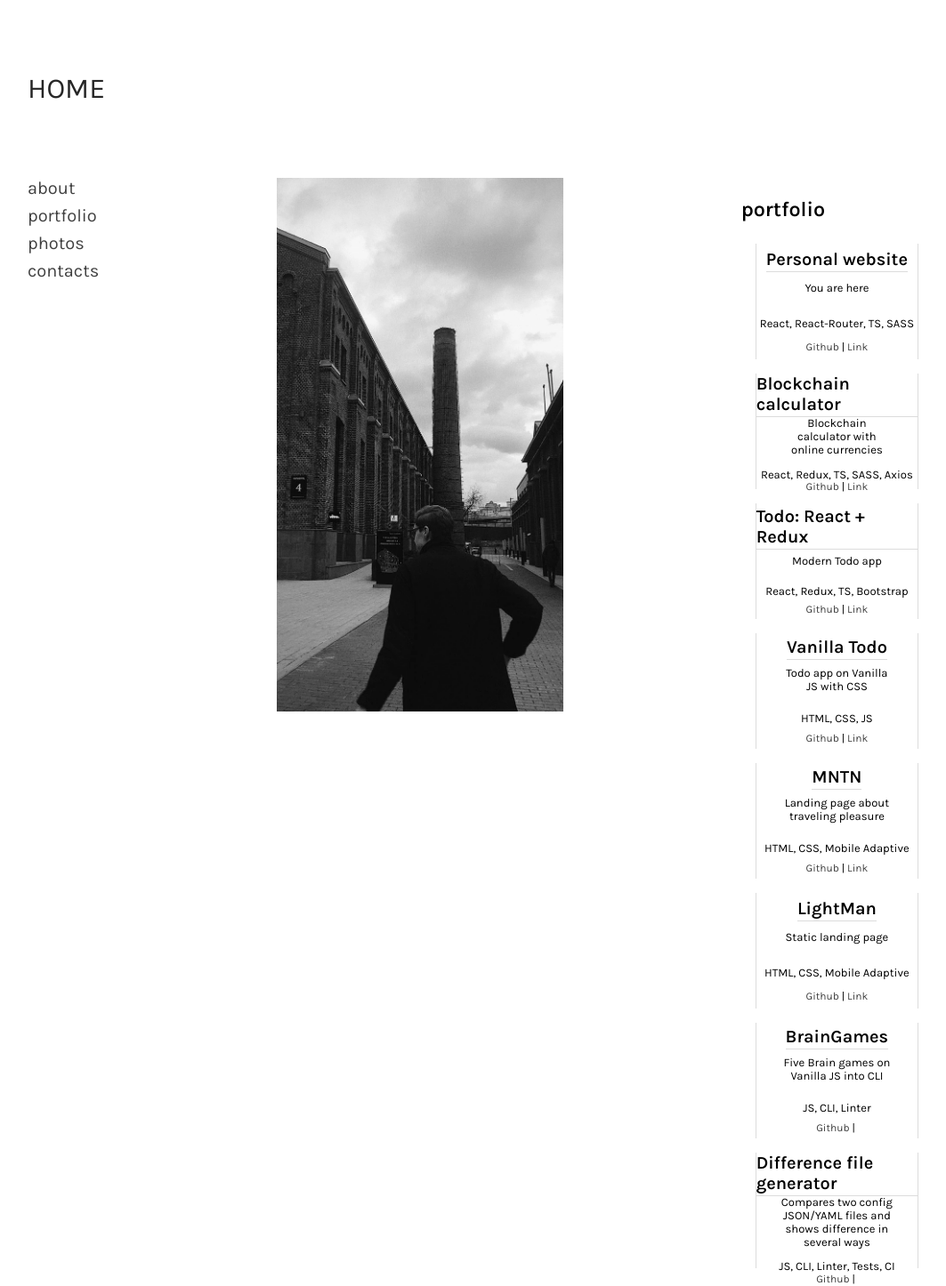
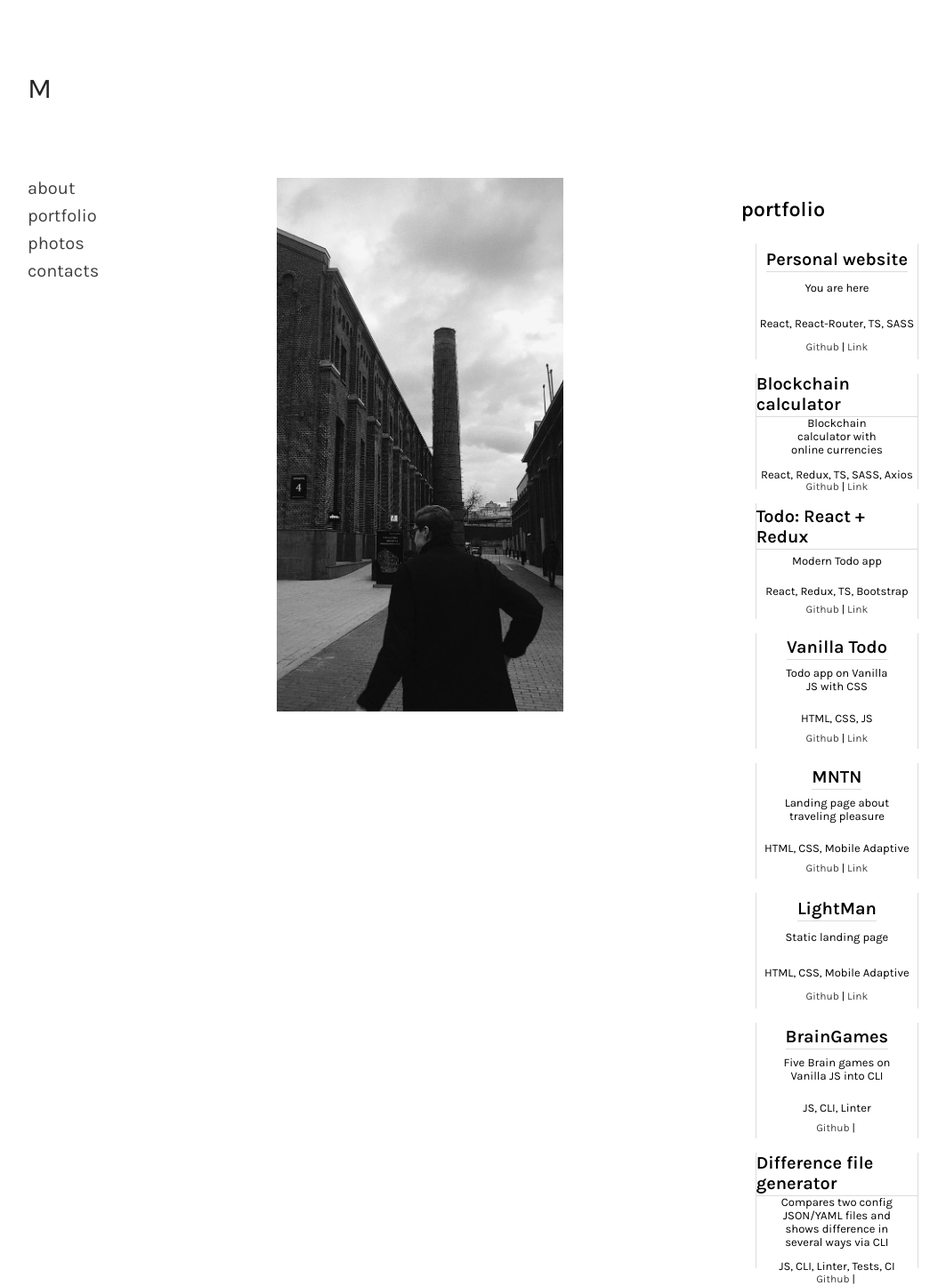
Before and after one commit to mishken3/mishken-web, a React (Create React App) app: page /portfolio in a window 1280 px wide. Shown: the whole page at 89% size, without its empty margins (19-1082 px from the left). Built offline with nearby package versions, Linux system fonts and the light colour scheme.

Commit message:
small fixes & replaces #2

```diff
--- a/src/components/Header/Header.tsx
+++ b/src/components/Header/Header.tsx
@@ -7,7 +7,7 @@ export const Header = () => {
   return (
     <div className={styles.header}>
       <Link to="/" className={styles.header__home}>
-        HOME
+        M
       </Link>
     </div>
   );
--- a/src/data/projectsData.js
+++ b/src/data/projectsData.ts
@@ -3,8 +3,8 @@ export const projectsData = [
     name: 'Personal website',
     desc: 'You are here',
     tools: 'React, React-Router, TS, SASS',
-    github: 'https://github.com/mishken3/my-blockchain-app',
-    global: 'https://blockchain-calculator.vercel.app/',
+    github: 'https://github.com/mishken3/mishken-web',
+    global: 'https://mishken.vercel.app/',
   },
   {
     name: 'Blockchain calculator',
@@ -49,7 +49,7 @@ export const projectsData = [
   },
   {
     name: 'Difference file generator',
-    desc: 'Compares two config JSON/YAML files and shows difference in several ways',
+    desc: 'Compares two config JSON/YAML files and shows difference in several ways via CLI',
     tools: 'JS, CLI, Linter, Tests, CI',
     github: 'https://github.com/mishken3/frontend-project-lvl2',
   },
```
Also changed, not shown: src/data/photosData.ts (renamed from src/data/photosData.js).
